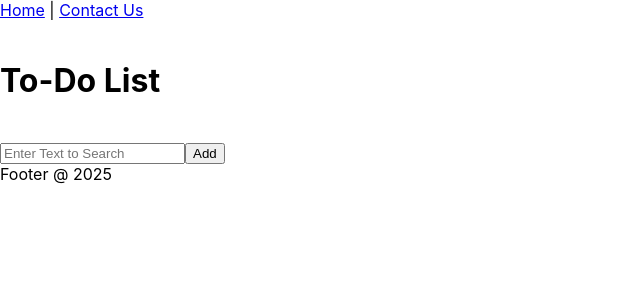
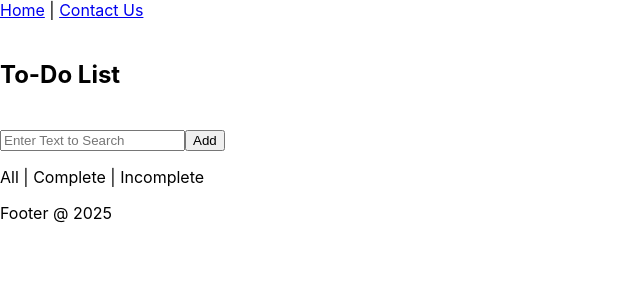
Before and after one commit to cvan90/App-Project, a React (Create React App) app in the folder react-app-project/: page / in a window 1280 px wide. Shown: the top 300 px of the page, without its empty margins (0-640 px from the left). Built offline with nearby package versions, Linux system fonts and the light colour scheme.

Commit message:
added filter items to home page

```diff
--- a/react-app-project/src/components/Home.js
+++ b/react-app-project/src/components/Home.js
@@ -5,19 +5,21 @@ function btnclick(){
 }
       return (
         <>
-        <div>
-
-        </div>
         <br></br>
         <div>
           <header>
-            <h1>To-Do List</h1>
+            <h2>To-Do List</h2>
             </header>
         </div>
         <br></br>
     <div>
       <input type="text" placeholder="Enter Text to Search "></input>
     <button onClick={btnclick}>Add</button>
+    <p>
+        <a>All</a> {" | "}
+        <a>Complete</a> {" | "}
+        <a>Incomplete</a>
+    </p>
     </div>
     <div>
 
```
